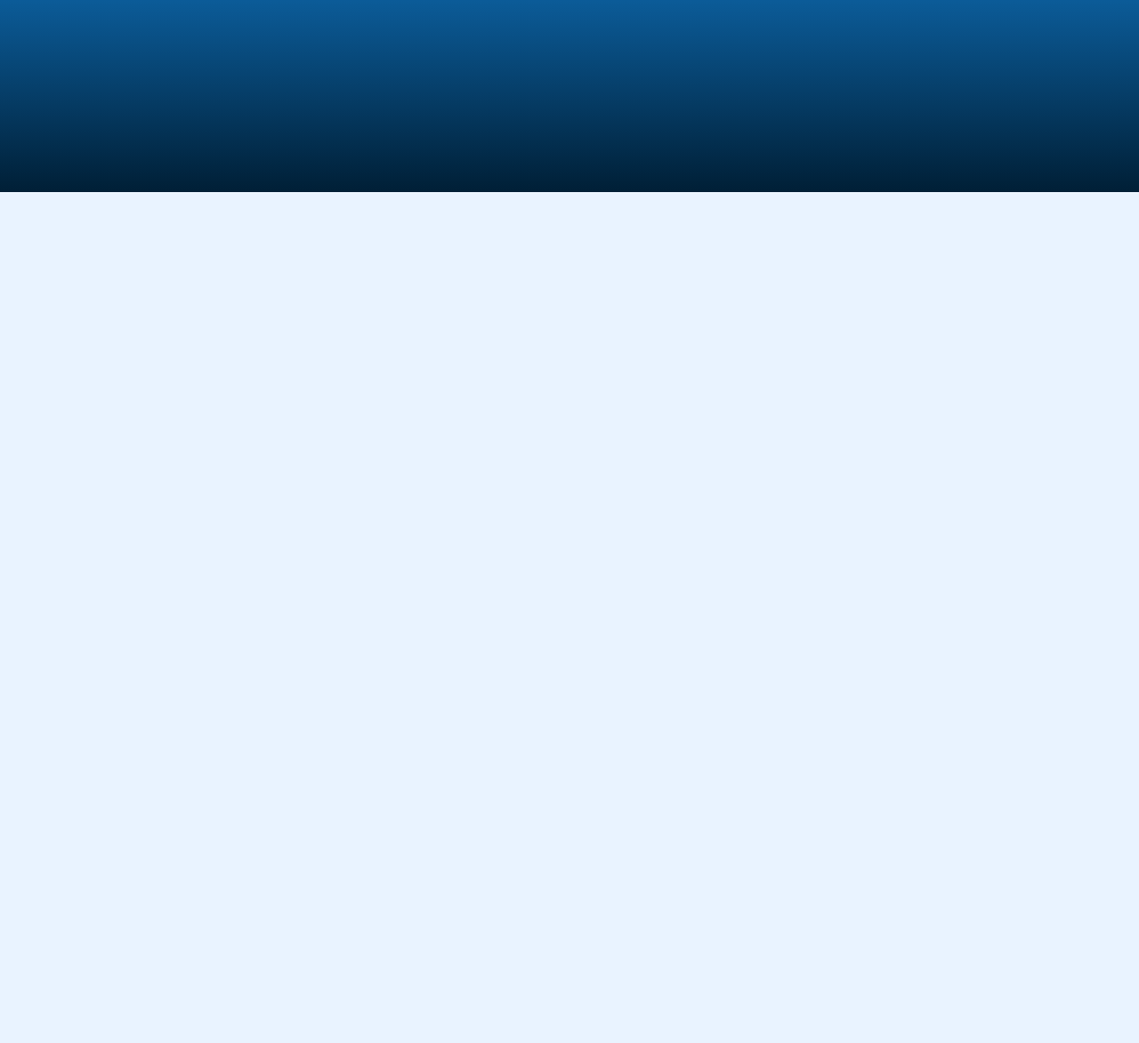
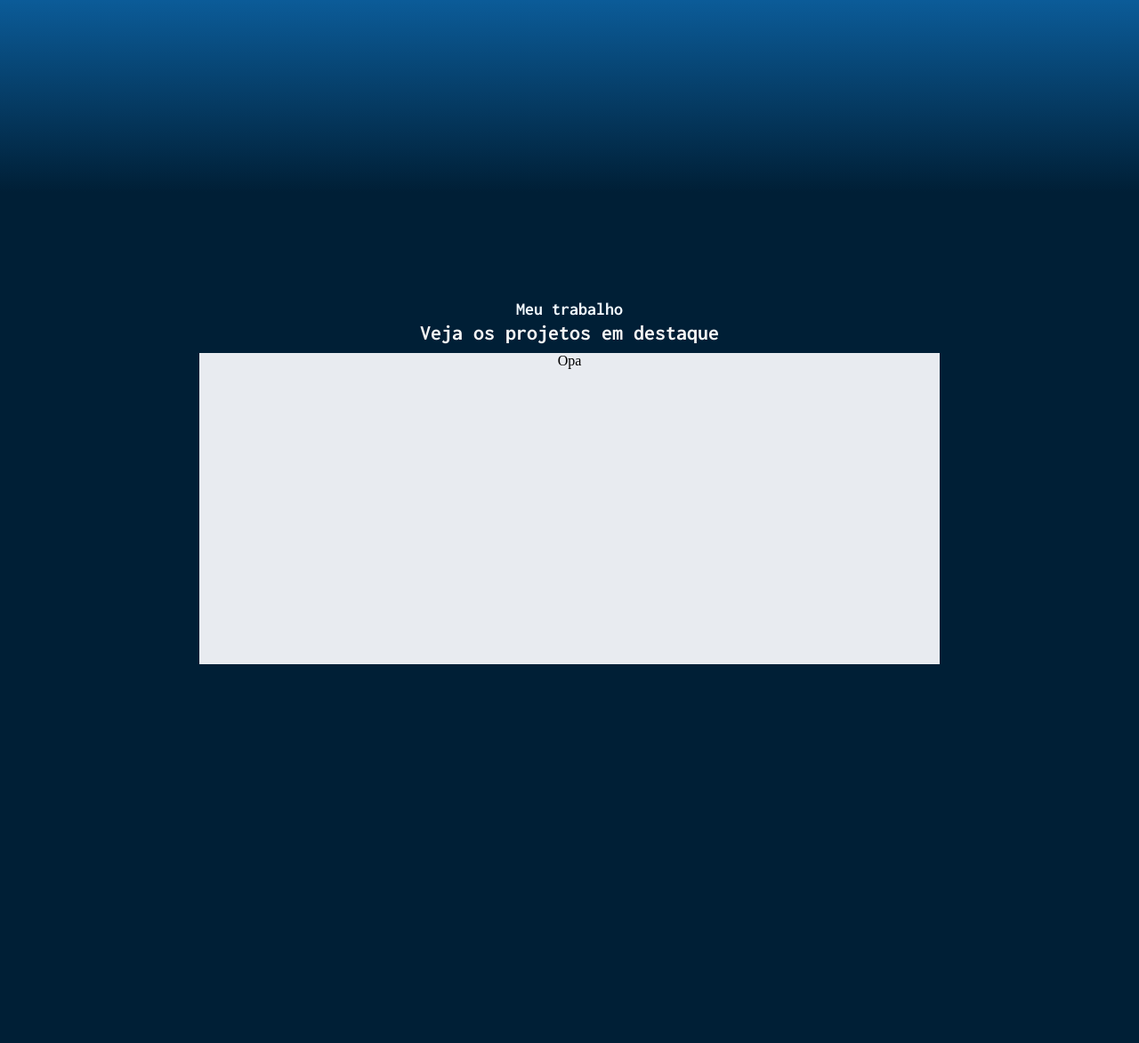
Before and after one commit to isrique9/rocket_project, a Flask app: page / in a window 1280 px wide. Shown: the part 1541-2714 px from the top of the page at 89% size. Before the commit the page ends 1757 px from the top, so only its background shows below. Run offline with Flask 3, Linux system fonts and the light colour scheme; some web fonts are replaced.

Commit message:
:construction::sparkles: FEAT: Nova seção para a aplicação.

```diff
--- /dev/null
+++ b/src/app/static/css/home_style/thirth_template/main.css
@@ -0,0 +1,4 @@
+/* static/ css/ home_style/thirth_template/main.css */
+
+@import url('./style.css');
+@import url('./components.css');
--- /dev/null
+++ b/src/app/static/css/home_style/thirth_template/style.css
@@ -0,0 +1,44 @@
+/* static/ css/ home_style/second_template/style.css */
+
+:root {
+  /* Cores */
+
+  --text-color: #f1f9ff;
+  --bg-text: #001f36;
+
+  /* Fontes */
+  --font-family-1: 'Asap', sans-serif;
+  --font-family-2: 'Inconsolata', sans-serif;
+  --font-family-3: 'Maven Pro', sans-serif;
+
+  /* Títulos */
+  --title-lg: bold 56px/120% var(--font-family-1);
+  --title-md: bold 24px/120% var(--font-family-2);
+  --title-sm: bold 16px/120% var(--font-family-2);
+
+  --sub-title: bold 20px/120% var(--font-family-2);
+}
+
+h1 {
+  font: var(--title-md);
+  color: whitesmoke;
+  background-color: var(--bg-text);
+  margin-bottom: 0.5rem;
+}
+
+h2 {
+  font: var(--sub-title);
+  color: var(--text-color);
+}
+
+.contacts-section {
+  position: relative;
+  overflow: hidden;
+  padding-top: 120px;
+  padding-left: 120px;
+  padding-right: 120px;
+  padding-bottom: 144px;
+  height: 957px;
+  text-align: center;
+  background-color: #001f36;
+}
--- a/src/app/templates/home_base.html
+++ b/src/app/templates/home_base.html
@@ -19,6 +19,7 @@
     {% block content %}
       {% include 'partials/home_partials.html' %}
       {% include 'partials/projects.html' %}
+      {% include 'partials/depths.html' %}
     {% endblock %}
   </main>
 
--- /dev/null
+++ b/src/app/templates/partials/depths.html
@@ -0,0 +1,14 @@
+{% block styles %}
+    <link rel="stylesheet" href="{{ url_for('static', filename='css/home_style/thirth_template/main.css') }}">
+{% endblock %}
+
+<section class="contacts-section" id="contacts-sections">
+    <div class="card-text">
+        <h2>Meu trabalho</h2>
+        <h1>Veja os projetos em destaque</h1>
+    </div>
+
+    <div class="card-grid">
+        Opa
+    </div>
+</section>
```
Also changed, not shown: src/app/static/css/home_style/thirth_template/components.css (added).
